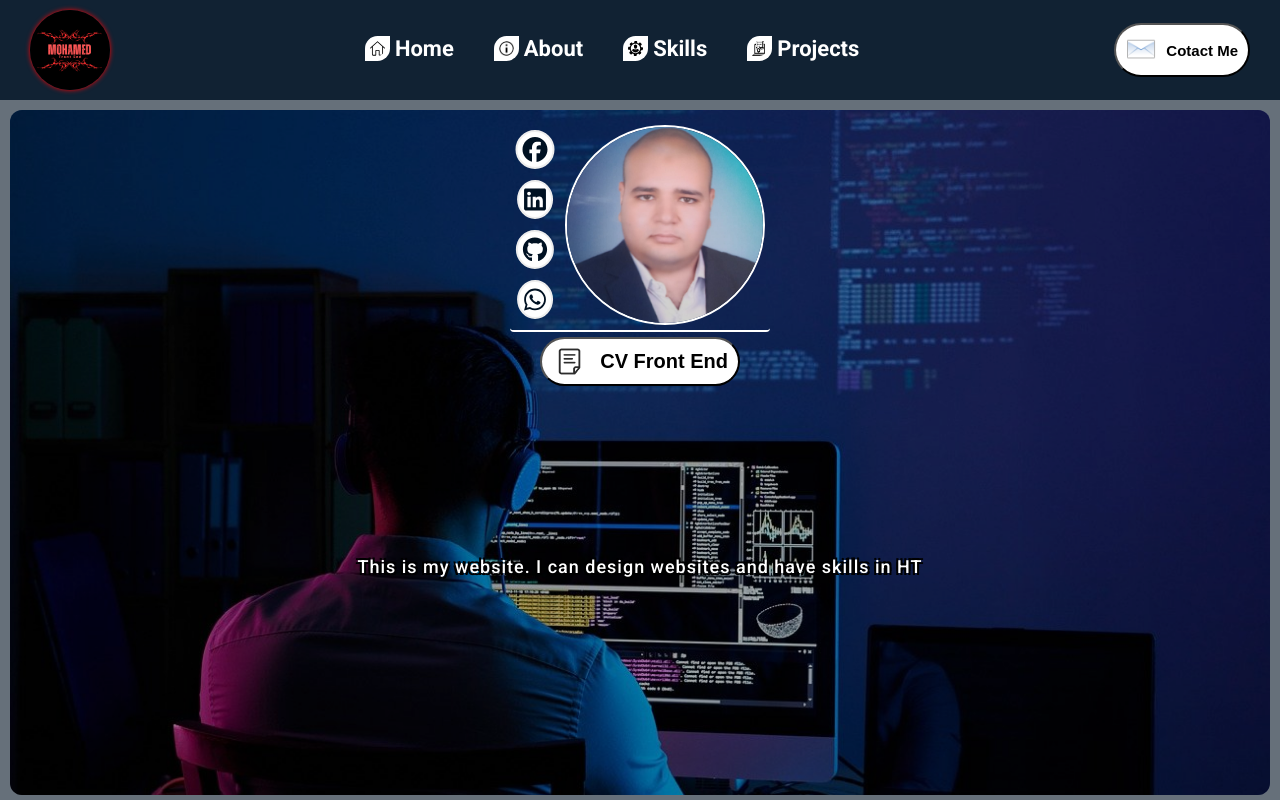
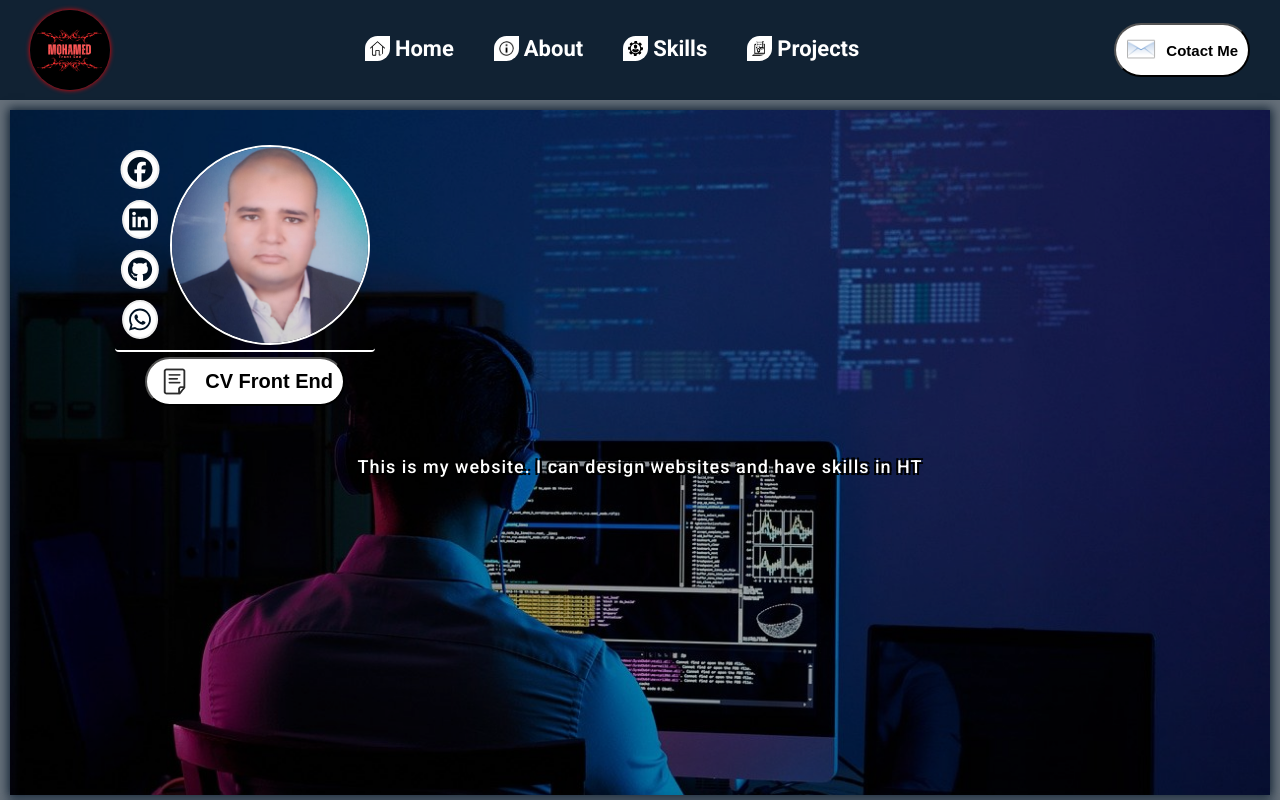
Before and after one commit to 3fhs/profile, a React (Create React App) app: page / in a window 1280 px wide. Shown: the top 800 px of the page. Built offline with nearby package versions, Linux system fonts and the light colour scheme; a web font is replaced by a local one.

Commit message:
change five

```diff
--- a/src/allstyle.css
+++ b/src/allstyle.css
@@ -23,9 +23,9 @@
     background-position: center;
     background-size: contain;
     margin: 10px;
-    border-radius: 12px;
     overflow: hidden;
     min-height: 100vh;
+    box-shadow: 0 0 10px 2px #123;
   }
   .section-intro {
     background-image:url("./image/front-end-two.jpg") ;
--- a/src/componants/contact/Contact.css
+++ b/src/componants/contact/Contact.css
@@ -1,11 +1,6 @@
-#contact {
-  border-bottom-left-radius: 12px;
-  border-bottom-right-radius: 12px;
-  margin-bottom: 10px;
-}
 .contact-me {
   display: flex;
-  align-items: center;
+  align-items: start;
   justify-content: space-around;
   margin: 50px 0;
   flex-wrap: wrap;
@@ -24,12 +19,13 @@
   font-size: 20px;
   width: 100%;
   max-width: 40rem;
-  margin: 0.5rem;
+  margin-bottom: 10px;
   padding: 0.5rem 1rem;
   color: white;
   border: 2px solid #9999;
   border-radius: 0.5rem;
-  background-color: rgb(40, 40, 40);
+  box-shadow: 0 0 5px #000;
+  background-color: #edee;
   outline: none;
   transition: 0.3s;
   height: 50px;
@@ -96,6 +92,7 @@
   background-color: white;
 }
 .contact-text {
+  max-width: 400px;
   display: flex;
   flex-direction: column;
   align-items: start;
@@ -113,6 +110,7 @@
   align-items: start;
   letter-spacing: 1px;
   gap: 10px;
+  text-align: left;
 }
 .contact-text span i {
   font-size: 16px;
--- a/src/componants/intro/Intro.css
+++ b/src/componants/intro/Intro.css
@@ -21,6 +21,22 @@
   align-items: center;
   justify-content: center;
 }
+.intro-info .info-top {
+    display: flex;
+    align-items: center;
+    justify-content: space-around;
+    gap: 20px;
+    width: 100%;
+    padding: 20px 10px;
+    flex-wrap: wrap;
+}
+.info-top h3 {
+    width: 100%;
+    max-width: 600px;
+    font-size: 40px;
+    text-transform: capitalize;
+    min-height: 150px;
+}
 .info-links, .info-text {
   display: flex;
   align-items: center;
@@ -38,24 +54,16 @@
     margin-bottom: 5px;
 }
 .info-text {
-  flex-basis: 50%;
+  align-items: start;
   flex-grow: 1;
-  align-items: start;
-}
-.info-text h3 {
-  height: 130px;
-  margin-bottom: 10px;
-}
-.info-text h3 span {
-  font-size: 35px;
-  font-weight: bold;
+  max-width: 600px;
 }
 .info-text p {
   text-align: left;
   margin: 5px 10px 10px;
   display: inline;
   line-height: 1;
-  min-height: 150px;
+  min-height: 162px;
 }
 .info-text p span {
   font-size: 18px;
--- a/src/componants/intro/Intro.jsx
+++ b/src/componants/intro/Intro.jsx
@@ -22,7 +22,7 @@ const Intro = () => {
       <div className="intro-conainer">
 
           <div className="intro-info">
-
+            <div className="info-top">
               <div className="info-links">
                 <div className="info-img">
                   <img src={me} alt="my logo" className="logo-head"/>
@@ -61,9 +61,7 @@ const Intro = () => {
                   <img src={bag} alt="bag" className="bag"></img> CV Front End
                 </button>
               </div>
-
-              <div className="info-text">
-                <h3>
+              <h3>
                   <Typewriter
                     cursor
                     cursorBlinking
@@ -79,6 +77,9 @@ const Intro = () => {
                     ]}
                   />
                 </h3>
+            </div>
+
+              <div className="info-text">
                 <p>
                   <Typewriter
                       words={[
```
